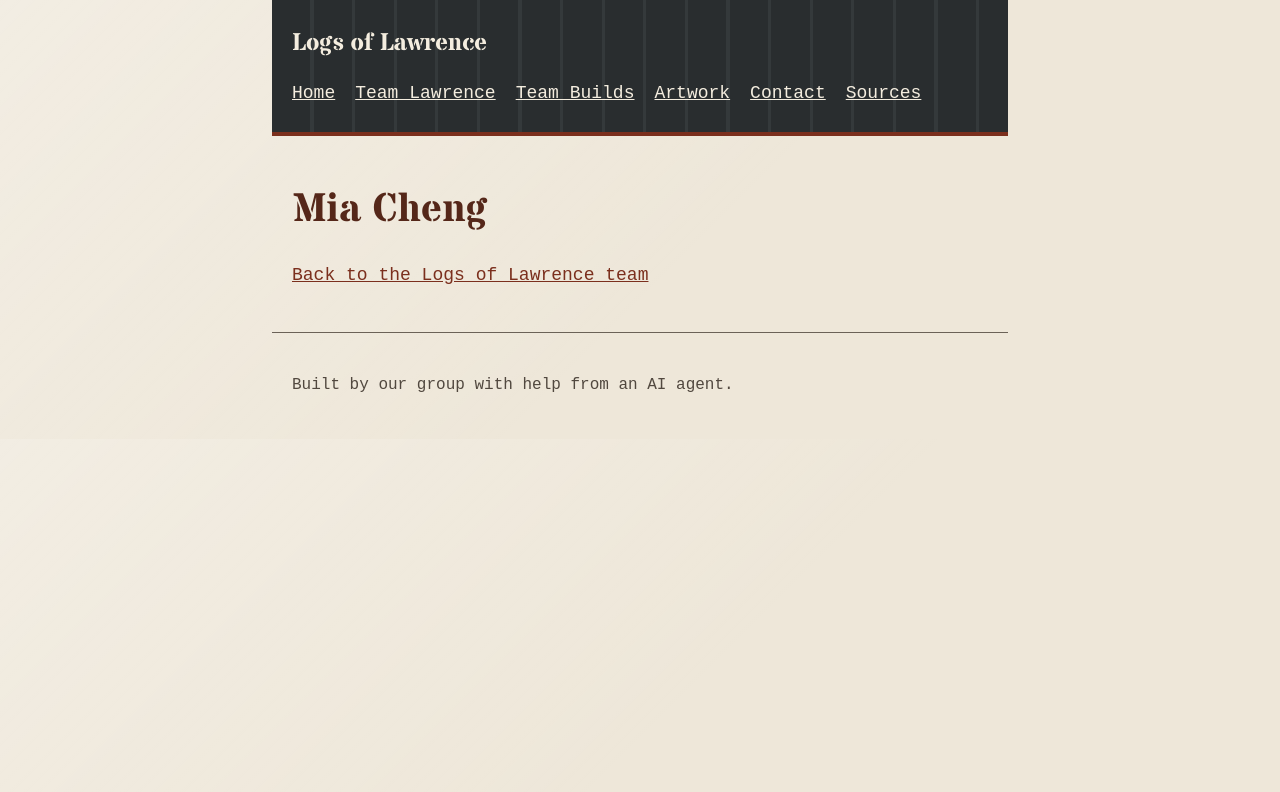
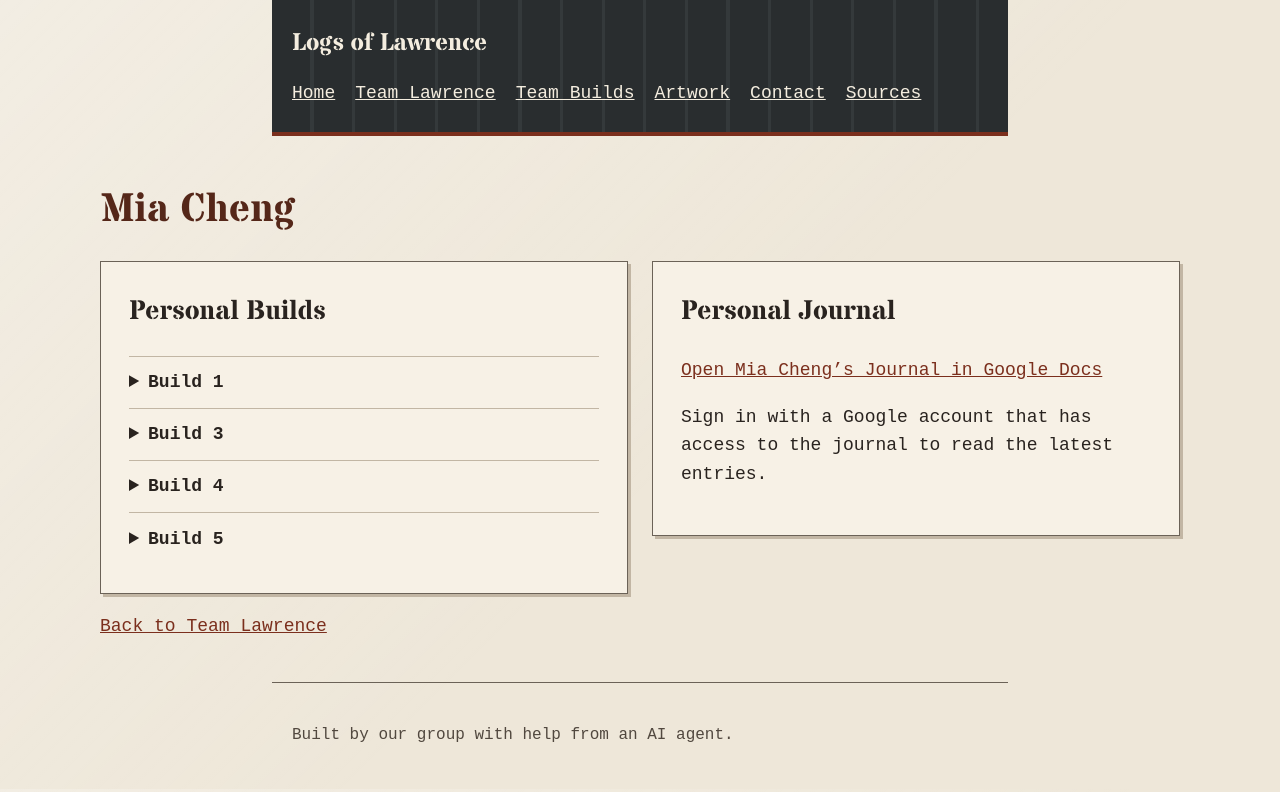
Before and after one commit to um-lrc-hnr241/2026-fall-lawrence, a plain HTML site: page mia-cheng.html in a window 1280 px wide. Drawn offline with nearby package versions, Linux system fonts and the light colour scheme.

Commit message:
Add Mia Cheng’s builds and journal to her personal page

```diff
--- a/mia-cheng.html
+++ b/mia-cheng.html
@@ -4,7 +4,7 @@
   <meta charset="utf-8">
   <meta name="viewport" content="width=device-width, initial-scale=1">
   <title>Mia Cheng | Logs of Lawrence</title>
-  <link rel="stylesheet" href="styles.css">
+  <link rel="stylesheet" href="styles.css?v=mia-portfolio">
 </head>
 <body>
   <a class="skip-link" href="#main">Skip to main content</a>
@@ -21,9 +21,39 @@
       </ul>
     </nav>
   </header>
-  <main id="main">
+  <main id="main" class="personal-page">
     <h1>Mia Cheng</h1>
-    <p><a href="index.html">Back to the Logs of Lawrence team</a></p>
+    <div class="personal-columns">
+      <section class="personal-panel" aria-labelledby="personal-builds">
+        <h2 id="personal-builds">Personal Builds</h2>
+        <details class="personal-build">
+          <summary>Build 1</summary>
+          <p><a href="builds/mia-cheng/build-1.pdf">Open Build 1 PDF</a></p>
+          <iframe class="build-preview" src="builds/mia-cheng/build-1.pdf" title="Build 1 PDF preview" loading="lazy"></iframe>
+        </details>
+        <details class="personal-build">
+          <summary>Build 3</summary>
+          <p><a href="builds/mia-cheng/build-3.pdf">Open Build 3 PDF</a></p>
+          <iframe class="build-preview" src="builds/mia-cheng/build-3.pdf" title="Build 3 PDF preview" loading="lazy"></iframe>
+        </details>
+        <details class="personal-build">
+          <summary>Build 4</summary>
+          <p><a href="builds/mia-cheng/build-4.pdf">Open Build 4 PDF</a></p>
+          <iframe class="build-preview" src="builds/mia-cheng/build-4.pdf" title="Build 4 PDF preview" loading="lazy"></iframe>
+        </details>
+        <details class="personal-build">
+          <summary>Build 5</summary>
+          <p><a href="builds/mia-cheng/build-5.pdf">Open Build 5 PDF</a></p>
+          <iframe class="build-preview" src="builds/mia-cheng/build-5.pdf" title="Build 5 PDF preview" loading="lazy"></iframe>
+        </details>
+      </section>
+      <section class="personal-panel" aria-labelledby="personal-journal">
+        <h2 id="personal-journal">Personal Journal</h2>
+        <p><a href="https://docs.google.com/document/d/1K25Hv0VjXjGga9iJfFnDyFgq9DAqmxIigWg4KhyhodA/edit?tab=t.by3ioo7vmo7i">Open Mia Cheng’s Journal in Google Docs</a></p>
+        <p>Sign in with a Google account that has access to the journal to read the latest entries.</p>
+      </section>
+    </div>
+    <p><a href="team.html">Back to Team Lawrence</a></p>
   </main>
   <footer class="site-footer">
     <p>Built by our group with help from an AI agent.</p>
--- a/styles.css
+++ b/styles.css
@@ -165,3 +165,41 @@ video {
   border: 1px solid var(--border);
   background: #fff;
 }
+
+.personal-page {
+  max-width: 70rem;
+}
+
+.personal-columns {
+  display: grid;
+  grid-template-columns: repeat(2, minmax(0, 1fr));
+  align-items: start;
+  gap: 1.5rem;
+}
+
+.personal-panel {
+  padding: clamp(1rem, 3vw, 1.75rem);
+  border: 1px solid var(--border);
+  background: #f7f1e6;
+  box-shadow: 3px 3px 0 #c2b6a4;
+}
+
+.personal-panel h2 {
+  margin-top: 0;
+}
+
+.personal-build {
+  padding-block: 0.7rem;
+  border-top: 1px solid #c2b6a4;
+}
+
+.personal-build summary {
+  cursor: pointer;
+  font-weight: bold;
+}
+
+@media (max-width: 48rem) {
+  .personal-columns {
+    grid-template-columns: minmax(0, 1fr);
+  }
+}
```
Also changed, not shown: 4 other files.
